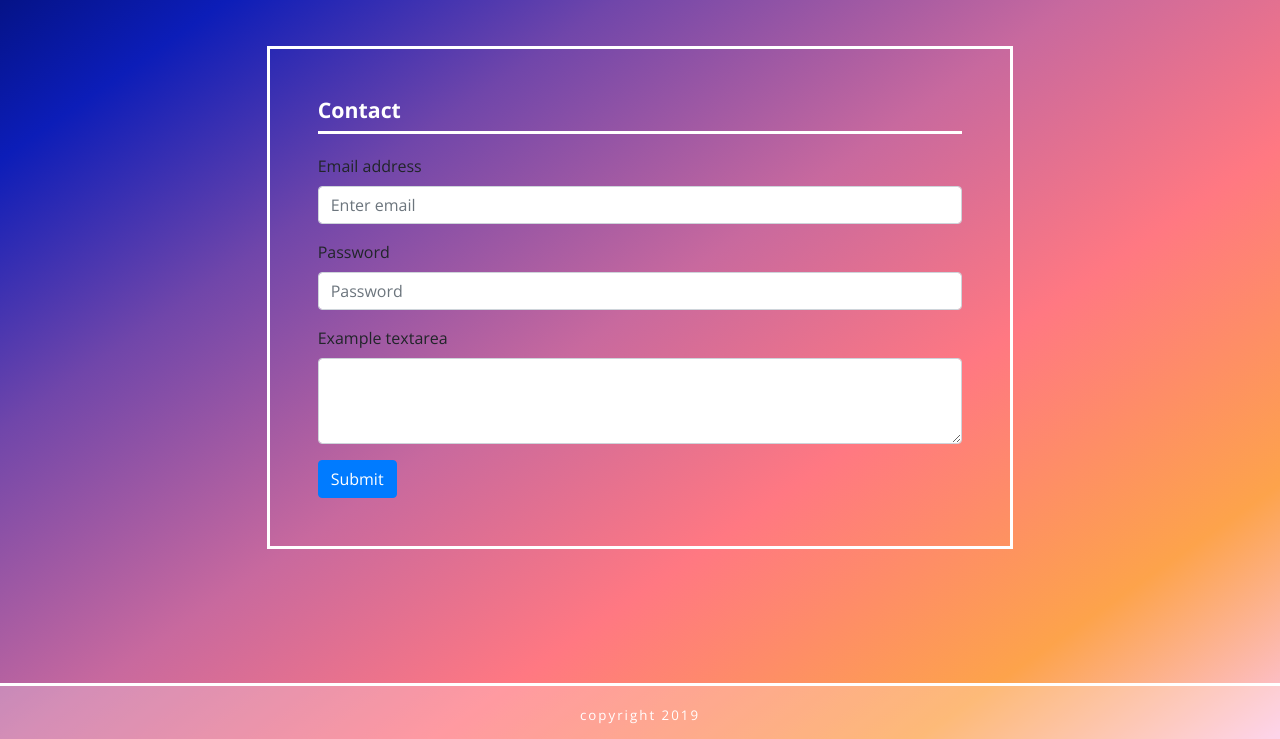
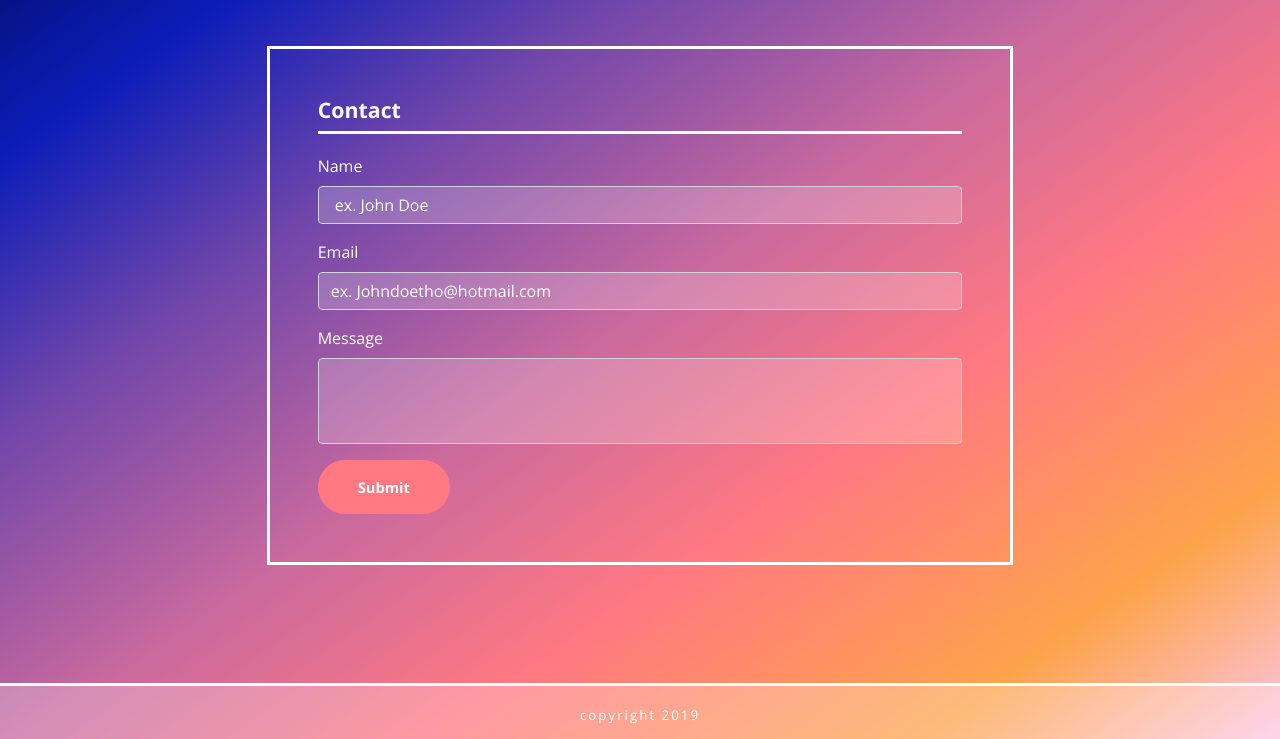
Before and after one commit to rokhva/bootstrap-portfolio, a plain HTML site: page contact.html in a window 1280 px wide. Shown: the part 61-800 px from the top of the page. Drawn offline with nearby package versions, Linux system fonts and the light colour scheme.

Commit message:
styled contact page

```diff
--- a/contact.html
+++ b/contact.html
@@ -34,15 +34,15 @@
   </div>
     <form>
         <div class="form-group">
-          <label for="exampleInputEmail1">Email address</label>
-          <input type="email" class="form-control" id="exampleInputEmail1" aria-describedby="emailHelp" placeholder="Enter email">
+          <label for="exampleInputEmail1">Name</label>
+          <input type="name" class="form-control" id="exampleInputName" aria-describedby="emailHelp" placeholder=" ex. John Doe">
         </div>
         <div class="form-group">
-          <label for="exampleInputPassword1">Password</label>
-          <input type="password" class="form-control" id="exampleInputPassword1" placeholder="Password">
+          <label for="exampleInputPassword1">Email</label>
+          <input type="email" class="form-control" id="exampleInputEmail1" placeholder="ex. Johndoetho@hotmail.com">
         </div>
         <div class="form-group">
-            <label for="exampleFormControlTextarea1">Example textarea</label>
+            <label for="exampleFormControlTextarea1">Message</label>
             <textarea class="form-control" id="exampleFormControlTextarea1" rows="3"></textarea>
         </div>
         <button type="submit" class="btn btn-primary">Submit</button>
--- a/style.css
+++ b/style.css
@@ -35,7 +35,49 @@ h4{
 
 }
 
+/* -------------------------------------------------------------------------- */
+/* About Page Only */
 p{
     color: white;
     font-weight: 100;
+    line-height: 21pt;
 }
+/* -------------------------------------------------------------------------- */
+
+
+
+/* -------------------------------------------------------------------------- */
+/* Contact Page Only */
+label{
+    color: white;
+    font-size: 12pt;
+    font-weight: lighter;
+}
+
+.form-control{
+    background-color: rgba( 255, 255, 255, 0.2 );
+    resize: none;
+}
+
+.form-control::placeholder{
+    color: white;
+    font-weight: lighter;
+    font-size: 12pt;
+}
+
+.btn-primary{
+    background-color: #ff7882;
+    color: #fff;
+    font-size: 11pt;
+    font-weight: 700;
+    padding: 16px 40px;
+    border: none;
+    border-radius: 40px;
+    outline: none;
+}
+
+.btn-primary:hover{
+    background-color: #020f75;
+}
+
+/* -------------------------------------------------------------------------- */
```
